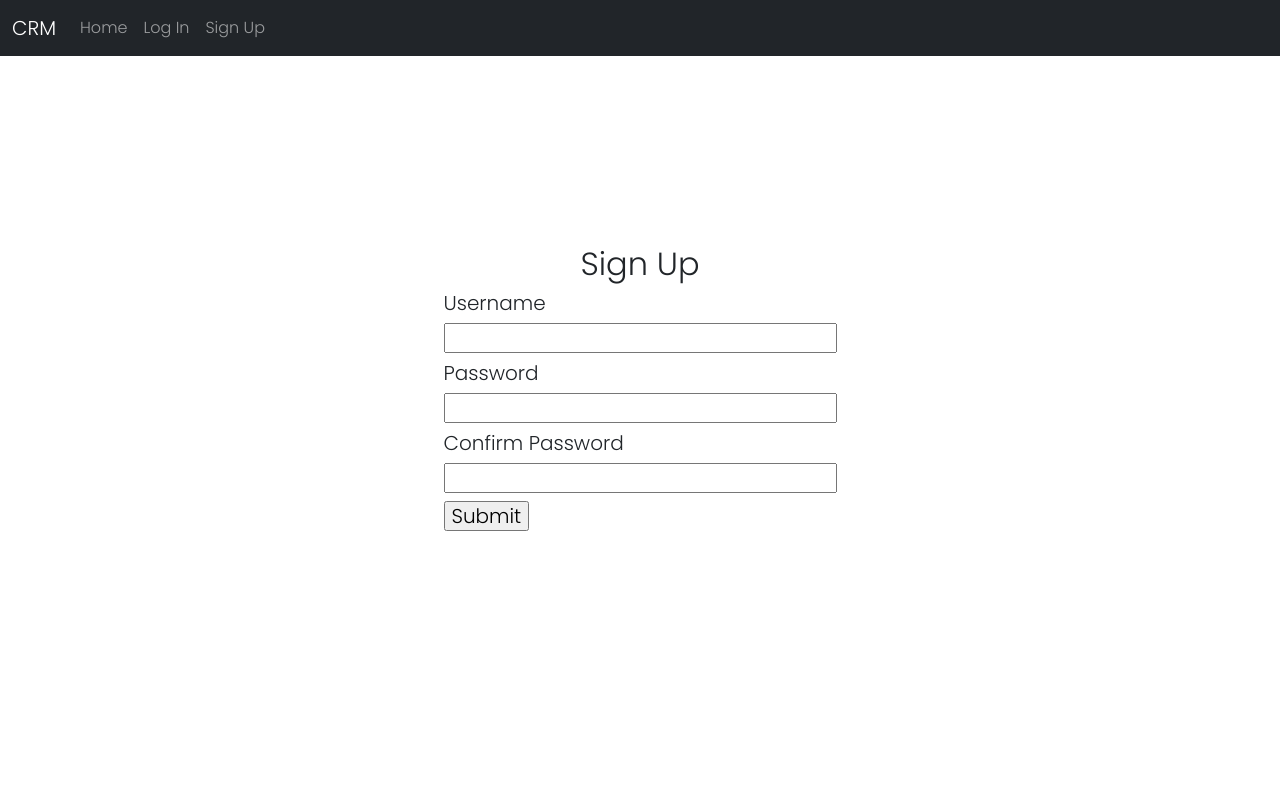
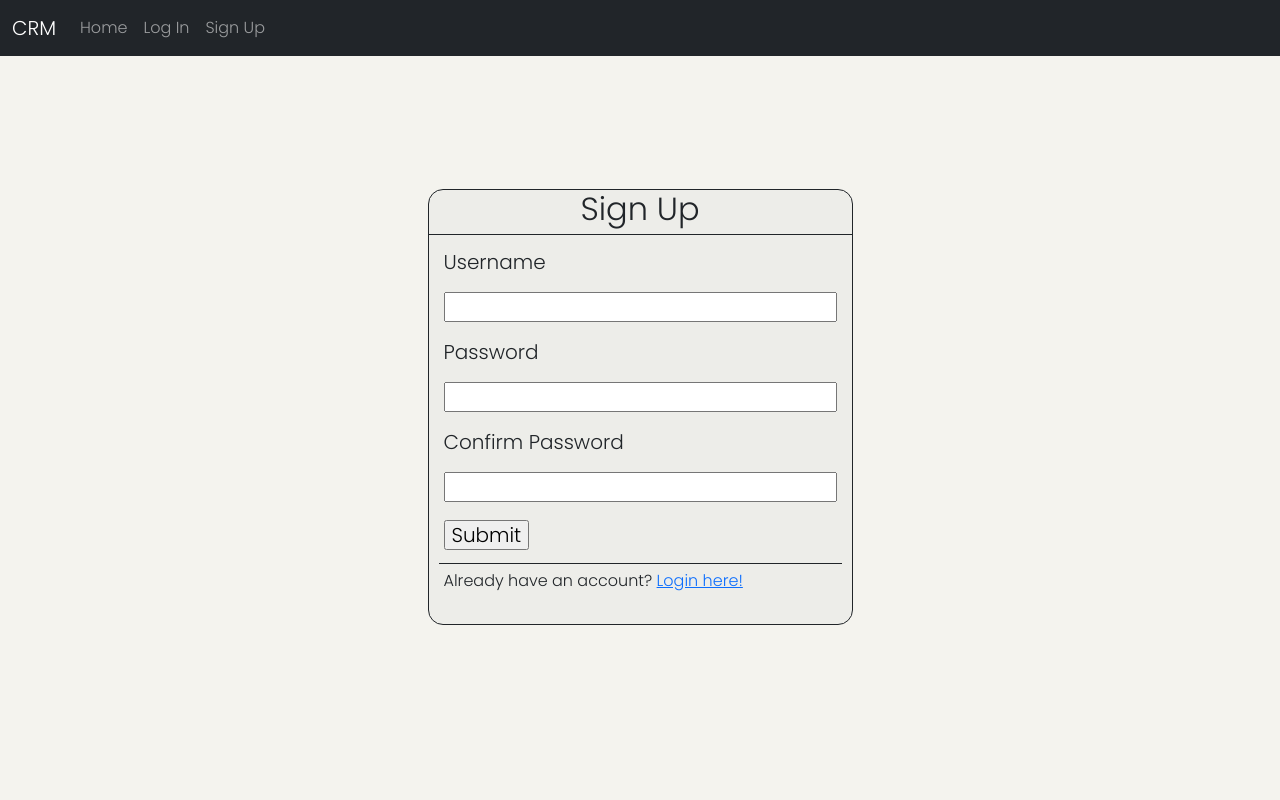
Before and after one commit to federico-rocchetti/capstone-crm, a Flask app: page /register in a window 1280 px wide. Run offline with Flask 2, Linux system fonts and the light colour scheme; some libraries are stand-ins or nearby versions.

Commit message:
Changes to styles.css and bootstrap classes for login, register, base, and dashboard html

```diff
--- a/project/static/styles.css
+++ b/project/static/styles.css
@@ -2,13 +2,73 @@
 
 * {
     font-family: 'Poppins', sans-serif;
+
+}
+
+.body-all{
+    background-color: #f4f3ee;
+}
+
+.msg-flash{
+    margin-top: 16px;
 }
 
 .login {
     height: 85vh;
     width: 100%;
+    margin-top: 1%;
     display: flex;
     align-items: center;
     justify-content: center;
     column-gap: 30px;
 }
+
+
+.panel {
+    border: solid;
+    border-width: 1px;
+    border-radius: 15px;
+    background-color: #edede9;
+
+}
+
+.panel-body {
+    padding: 5px;
+    /* background-color: #bcb8b1; */
+}
+
+.panel-heading {
+    border-bottom: solid;
+    border-width: 1px;
+    padding-bottom: 5px;
+    margin-bottom: 0px
+
+}
+
+.form-login {
+    background-color: #edede9;
+    padding: 10px;
+}
+
+.register-link {
+    border-top: solid;
+    border-width: 1px;
+}
+
+.register-link-text {
+    margin: 5px;
+}
+
+.page-header {
+    margin: 1%;
+}
+
+.h3-home {
+    margin: 5%;
+    margin-top: 10%;
+    margin-bottom: 10%
+}
+
+.h2-home {
+    margin: 10%;
+}
--- a/project/templates/base.html
+++ b/project/templates/base.html
@@ -12,14 +12,14 @@
             <a class="navbar-brand" href="{{ url_for('home') }}">CRM</a>
             <div class="collapse navbar-collapse">
                 <div class="navbar-nav">
-                    <a class="nav-link" href="{{ url_for('home') }}">Home</a>
 
 
                     {% if current_user.is_authenticated %}
-                        <a class="nav-link" href="{{ url_for('dashboard') }}">Dashboard</a>
-                        <a class="nav-link" href="{{ url_for('add_contact') }}">Add Contact</a>
-                        <a class="nav-link" href="{{ url_for('logout') }}">Log Out</a>
+                    <a class="nav-link" href="{{ url_for('dashboard') }}">Dashboard</a>
+                    <a class="nav-link" href="{{ url_for('add_contact') }}">Add Contact</a>
+                    <a class="nav-link" href="{{ url_for('logout') }}">Log Out</a>
                     {% else %}
+                    <a class="nav-link" href="{{ url_for('home') }}">Home</a>
                         <a class="nav-link" href="{{ url_for('login') }}">Log In</a>
                         <a class="nav-link" href="{{ url_for('register') }}">Sign Up</a>
                     {% endif %}
@@ -31,7 +31,7 @@
 
     <div class="container">
         {% for message in get_flashed_messages() %}
-            <p class="alert alert-warning">{{ message }}</p>
+            <p class="alert alert-warning msg-flash">{{ message }}</p>
         {% endfor %}
         {% block body %}
         {% endblock %}
--- a/project/templates/dashboard.html
+++ b/project/templates/dashboard.html
@@ -1,7 +1,7 @@
 {% extends 'base.html' %}
 {% block body %}
-<h1 class="main-header">Dashboard</h1>
-
+<div class="container">
+    <h1 class="page-header text-center">Dashboard</h1>
     <ul class="list-group">
         {% for contact in contacts %}
         <li class="list-group-item">
@@ -13,4 +13,5 @@
         </li>
         {% endfor %}
     </ul>
+</div>
 {% endblock %}
--- a/project/templates/register.html
+++ b/project/templates/register.html
@@ -3,7 +3,7 @@
 <div class="container login">
     <div class="panel panel-default">
         <div class="panel-heading h2 text-center">Sign Up</div>
-        <form method="POST">
+        <form class="form-login" method="POST">
             {{form.hidden_tag()}}
             <div class="panel-body h5">
                 {{form.username.label}}
@@ -26,6 +26,11 @@
             <div class="panel-body h5">
                 {{form.submit()}}
             </div>
+            <div class="register-link">
+                <p class="register-link-text">
+                    Already have an account? <a href="{{ url_for('login') }}">Login here!</a>
+                </p>
+            </div>
         </form>
     </div>
 </div>
```
Also changed, not shown: project/templates/home.html (+11 -2 lines), project/templates/login.html (+6 -1 lines).
